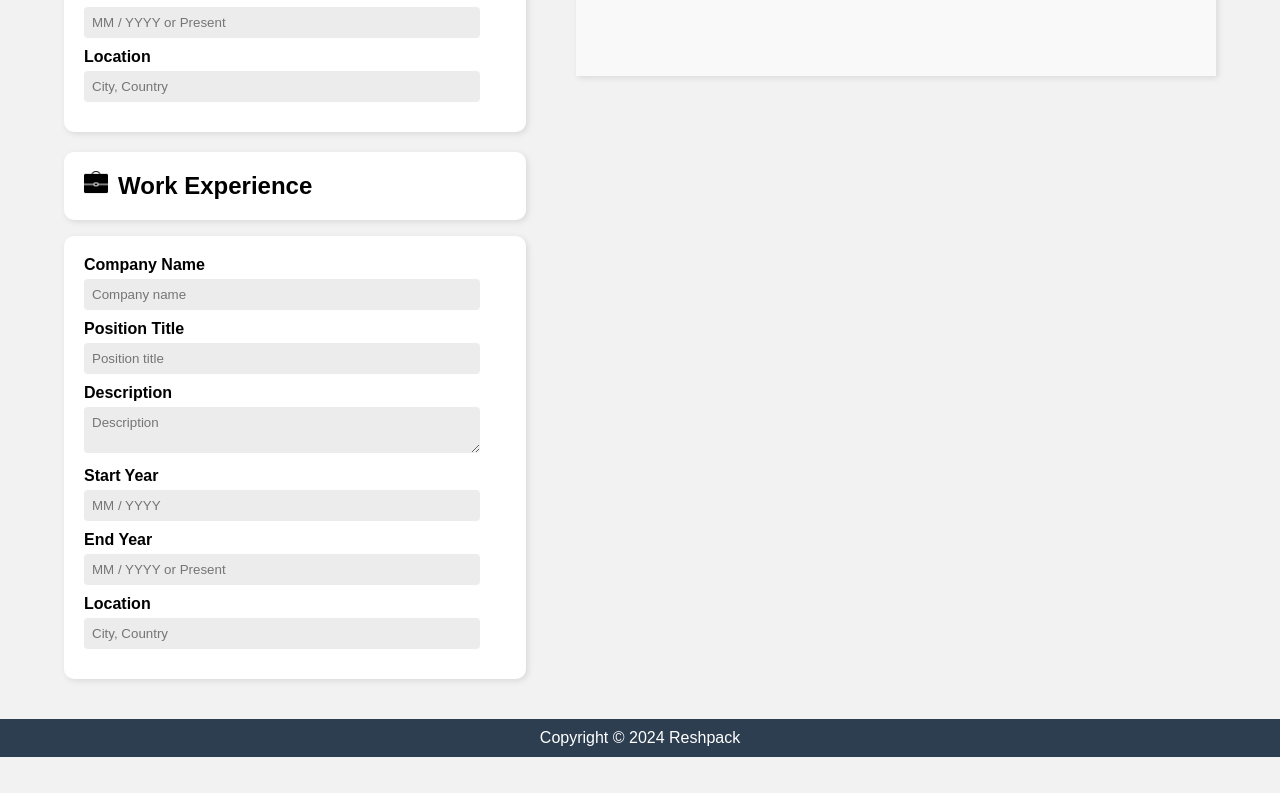
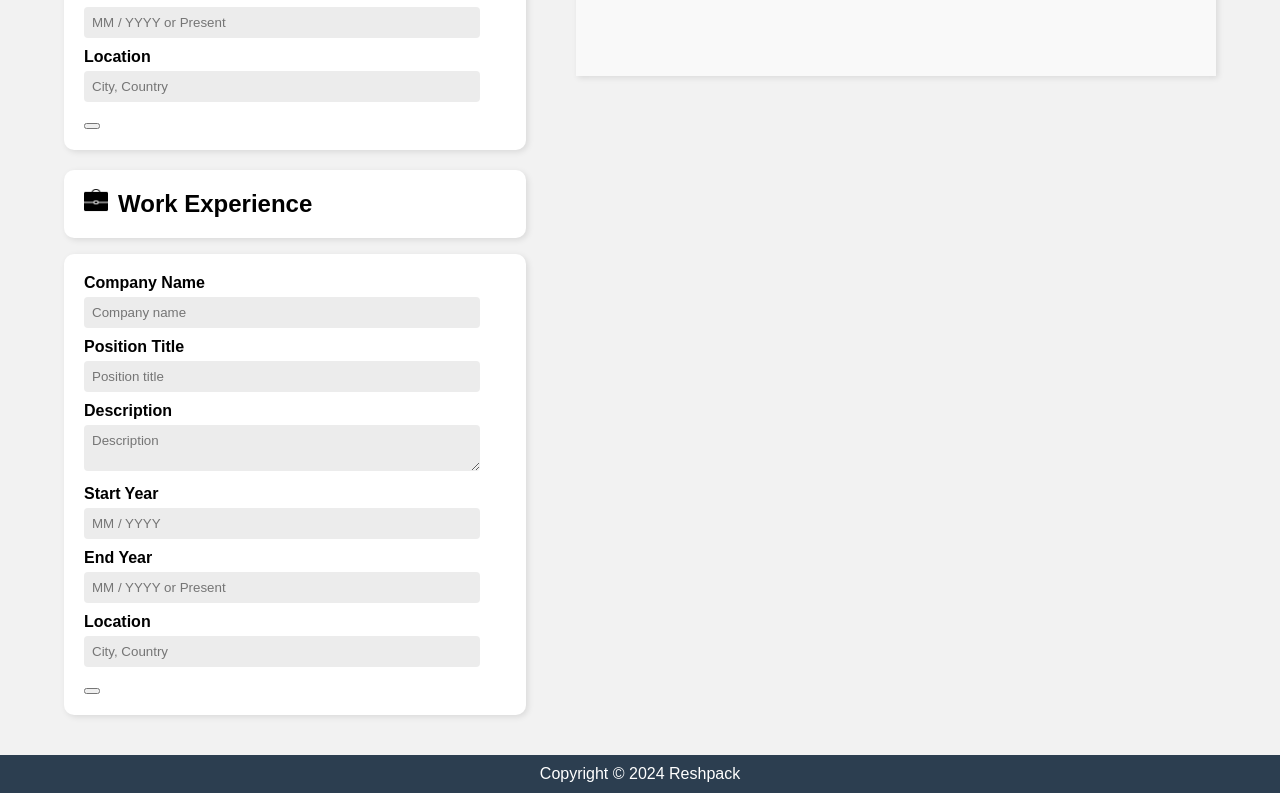
Before and after one commit to Reshpack/cv-maker, a React (Vite) app: page / in a window 1280 px wide. Shown: the part 917-1710 px from the top of the page. Before the commit the page ends 1674 px from the top, so only its background shows below. Built offline with nearby package versions, Linux system fonts and the light colour scheme.

Commit message:
adding buttons need design

```diff
--- a/src/App.jsx
+++ b/src/App.jsx
@@ -90,6 +90,7 @@ export default function App() {
             </label>
             <input type="text" id='location' placeholder='City, Country' />
           </div>
+          <button></button>
         </div>
         </form>
       <form className='work-details form-section'>
@@ -134,6 +135,7 @@ export default function App() {
             </label>
             <input type="text" id='location' placeholder='City, Country' />
           </div>
+          <button></button>
         </div>
         </form>
     </div>
```
